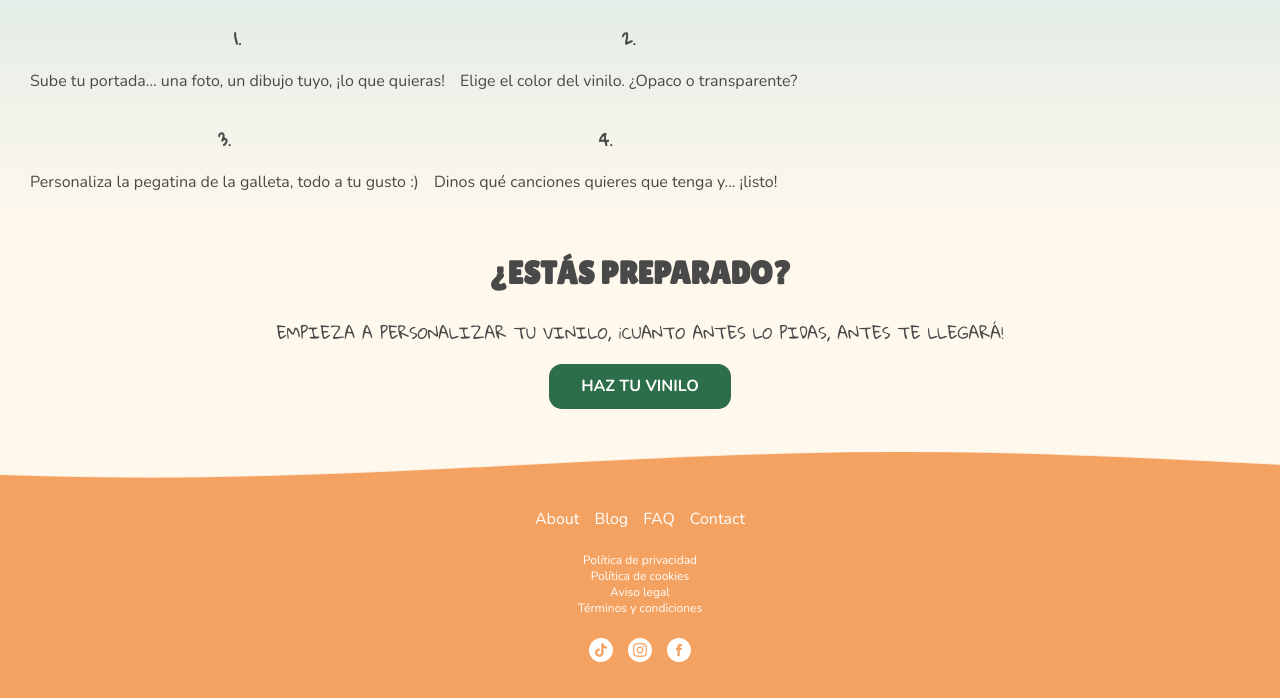
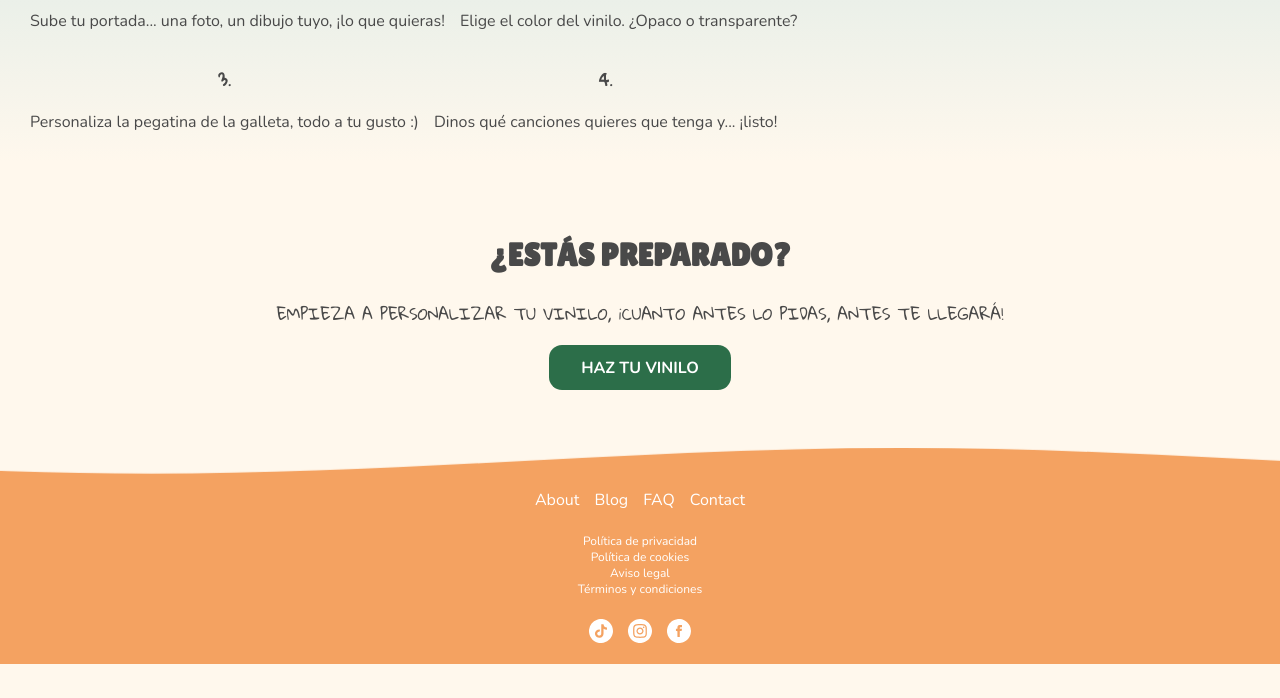
Before and after one commit to carugui/projectbeta, a PHP site: page / in a window 1280 px wide. Shown: the part 2925-3623 px from the top of the page. After the commit the page ends 3589 px from the top, so only its background shows below. Run offline with PHP 8.4, Linux system fonts and the light colour scheme.

Commit message:
arreglado distancias de margenes y paddings

```diff
--- a/css/style.css
+++ b/css/style.css
@@ -41,7 +41,7 @@ main {
 }
 
 main > section {
-  padding: 30px;
+  padding: 15px 30px;
   margin-bottom: 30px;
 }
 
@@ -177,7 +177,7 @@ span {
       -ms-flex-align: center;
           align-items: center;
   width: 100vw;
-  padding: 15px 30px;
+  padding: 15px 15px 30px;
 }
 
 #topbar__toggle {
@@ -220,7 +220,7 @@ header p {
   background-size: cover;
   background-position: center center;
   color: white;
-  padding: 30px;
+  padding: 15px 30px;
   height: 70vh;
   display: -webkit-box;
   display: -ms-flexbox;
@@ -236,8 +236,8 @@ header p {
   background-color: var(--color-green);
   color: white;
   text-align: center;
-  padding: 30px;
-  padding-top: 60px;
+  padding: 15px 30px;
+  padding-top: 30px;
 }
 
 .header__wave .waves {
@@ -246,10 +246,12 @@ header p {
 
 .pre-footer {
   text-align: center;
+  padding: 15px 30px;
+  margin-bottom: 30px;
 }
 
 footer {
-  margin: 30px 0 0 0;
+  margin-top: 15px 30px 0 0 0;
 }
 
 footer a {
@@ -269,7 +271,7 @@ footer ul {
 
 .main-footer {
   background-color: var(--color-orange);
-  padding: 30px;
+  padding: 15px 30px;
   display: -webkit-box;
   display: -ms-flexbox;
   display: flex;
@@ -280,6 +282,7 @@ footer ul {
   -webkit-box-align: center;
       -ms-flex-align: center;
           align-items: center;
+  text-align: center;
   gap: 22px;
 }
 
--- a/html/about.html
+++ b/html/about.html
@@ -127,7 +127,7 @@
         <h2>¿Estás preparado?</h2>
         <p class="text--handwritten">Empieza a personalizar tu vinilo, ¡cuanto antes lo pidas, antes te llegará!</p>
         <a class="btn" href="xxx">Haz tu vinilo</a>
-    </div>
+    </section>
 
 
     <!-- FOOTER -->
--- a/index.html
+++ b/index.html
@@ -199,7 +199,7 @@
         <h2>¿Estás preparado?</h2>
         <p class="text--handwritten">Empieza a personalizar tu vinilo, ¡cuanto antes lo pidas, antes te llegará!</p>
         <a class="btn" href="xxx">Haz tu vinilo</a>
-    </div>
+    </section>
 
 
     <!-- FOOTER -->
--- a/scss/_custom-properties.scss
+++ b/scss/_custom-properties.scss
@@ -17,12 +17,12 @@
 
 $unit: 15px;
 $unit-double: $unit * 2;
-$padding: $unit * 2;
+$padding: $unit $unit-double;
 
 .no-padding {
     padding: 0;
 }
 
 .regular-padding {
-    padding: $unit $padding;
+    padding: $padding;
 }
--- a/scss/_footer.scss
+++ b/scss/_footer.scss
@@ -2,10 +2,15 @@
 
 .pre-footer {
     text-align: center;
+    padding: $padding;
+    margin-bottom: $unit-double;
 }
 
+
+// FOOTER
+
 footer {
-    margin: $padding 0 0 0;
+    margin-top: $padding 0 0 0;
 }
 
 footer a {
@@ -29,6 +34,7 @@ footer ul {
     display: flex;
     flex-direction: column;
     align-items: center;
+    text-align: center;
     gap: 22px;
 }
 
--- a/scss/_header.scss
+++ b/scss/_header.scss
@@ -33,7 +33,7 @@ header p {
     color: white;
     text-align: center;
     padding: $padding;
-    padding-top: calc($padding * 2);
+    padding-top: $unit-double;
 }
 
 .header__wave .waves {
--- a/scss/site/_site.scss
+++ b/scss/site/_site.scss
@@ -16,5 +16,5 @@ main {
 
 main > section {
     padding: $padding;
-    margin-bottom: $padding;
+    margin-bottom: $unit-double;
 }
--- a/scss/style.scss
+++ b/scss/style.scss
@@ -55,7 +55,7 @@
     background-color: var(--color-yellow-light);
     border-radius: 30px;
     &__item {
-        margin-bottom: $padding;
+        margin-bottom: $unit-double;
     }
 }
 
```
